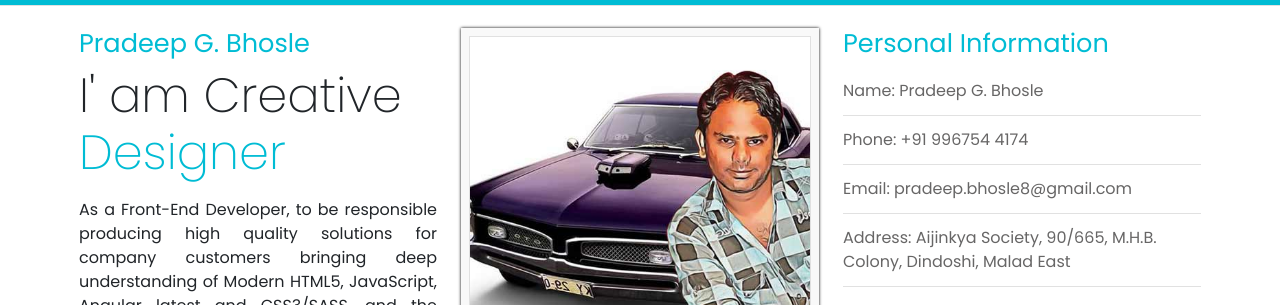
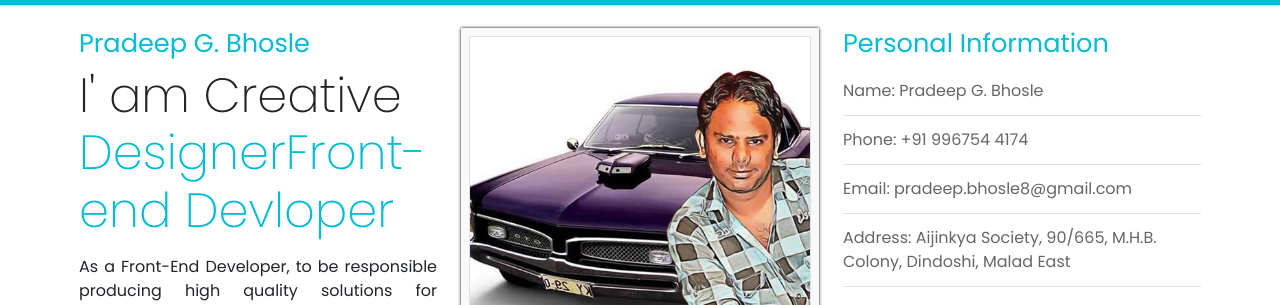
Before and after one commit to pradeepbhosle8/pradeepbhosle, a plain HTML site: page index.html in a window 1280 px wide. Shown: the part 72-377 px from the top of the page. Drawn offline with nearby package versions, Linux system fonts and the light colour scheme; no server answers.

Commit message:
Update index.html

```diff
--- a/index.html
+++ b/index.html
@@ -116,7 +116,7 @@
 					<div class="left">
 
 						<h6>Pradeep G. Bhosle</h6>
-						<h1>I' am Creative <span>Designer</span></h1>
+						<h1>I' am Creative <span>Designer</span><span>Front-end Devloper</span></h1>
 						<p>As a Front-End Developer, to be responsible producing high quality solutions for company
 							customers bringing deep understanding of Modern HTML5, JavaScript, Angular latest and
 							CSS3/SASS, and the software development life cycle and strong ability to execute and
```
